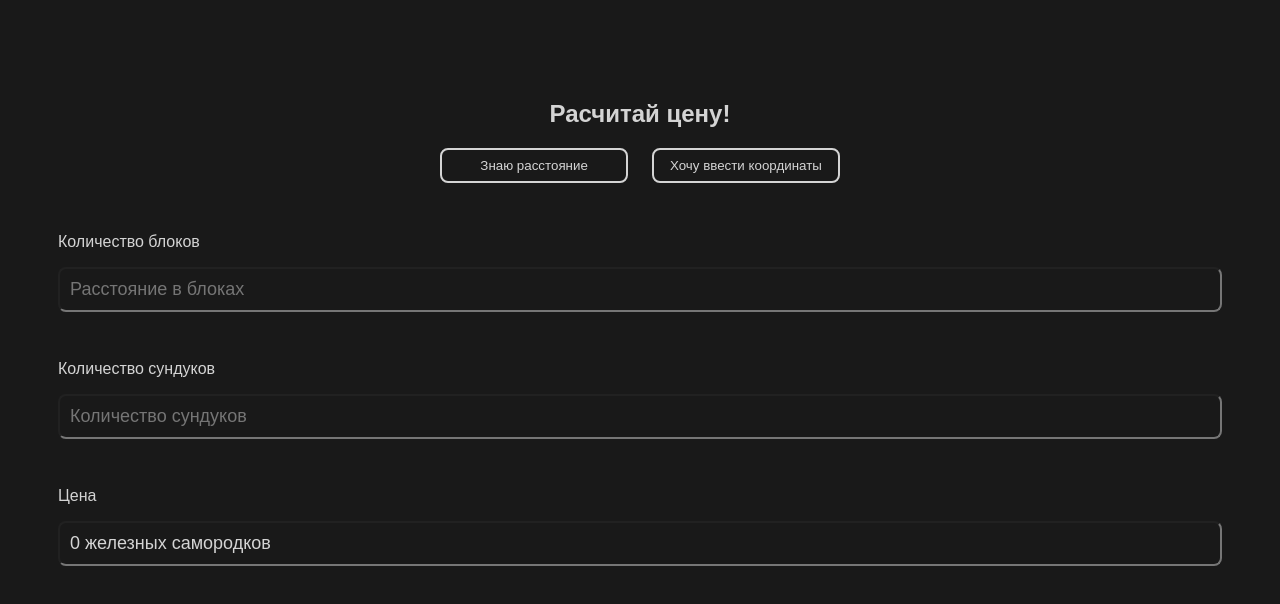
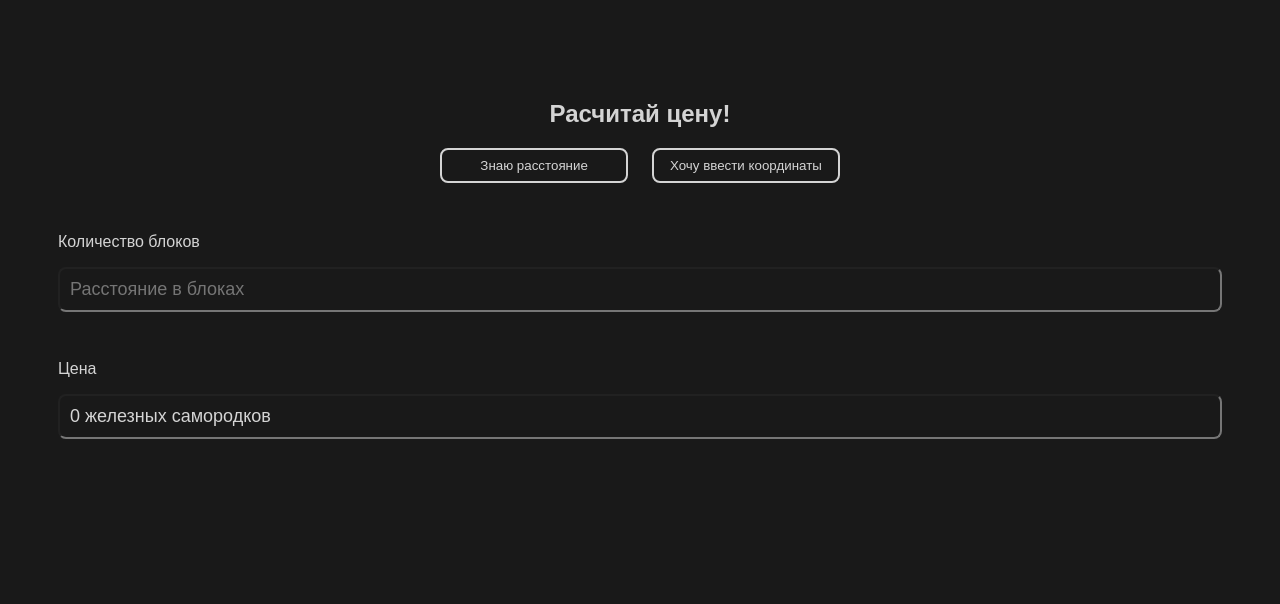
Before and after one commit to oleksandrshtonda/fsd_calculator-kukuruznik, a plain HTML site: page index.html in a window 1280 px wide. Drawn offline with Linux system fonts and the light colour scheme.

Commit message:
Update index.html

```diff
--- a/index.html
+++ b/index.html
@@ -116,15 +116,6 @@
       >
     </div>
 
-    <p>Количество сундуков</p>
-    <input
-      class="calculator__input"
-      id="input-chests"
-      type="number"
-      placeholder="Количество сундуков"
-      onkeyup="refreshContent()"
-    >
-
     <p>Цена</p>
     <input class="calculator__input" id="input-price" type="text" readonly placeholder="Тут цена">
   </div>
@@ -153,7 +144,6 @@
 
     document.querySelector('#input-from').value = '';
     document.querySelector('#input-to').value = '';
-    document.querySelector('#input-chests').value = '';
     document.querySelector('#input-blocks').value = '';
     document.querySelector('#input-price').value = '0 железных самородков'
 
@@ -176,26 +166,32 @@
 
   function createPoint(pointData) {
     return {
-      x: pointData[0] || null,
-      y: pointData[1] || null,
+      x: pointData[0],
+      y: pointData[1],
     }
   }
 
   function refreshContent() {
     const firstPoint = document.querySelector('#input-from').value.split(' ');
     const secondPoint = document.querySelector('#input-to').value.split(' ');
-    const chestsValue = document.querySelector('#input-chests').value;
     let distanceValue = 0;
 
     if (state.mode === DISTANCE_KNOWN) {
-      const valueFromInput = document.querySelector('#input-blocks').value
+      const valueFromInput = +document.querySelector('#input-blocks').value;
+      console.log(valueFromInput)
 
       distanceValue = valueFromInput > 50 ? valueFromInput : 50;
     } else {
       distanceValue = calculateDistance(createPoint(firstPoint), createPoint(secondPoint));
     }
 
-    const price = Math.floor(((distanceValue / 50) * 4) * Math.ceil(chestsValue / 4));
+    const price = Math.floor((distanceValue / 50) * 2);
+
+    if (state.mode != DISTANCE_KNOWN && firstPoint.length + secondPoint.length < 4) {
+      document.querySelector('#input-price').value = "Введите корректные данные";
+
+      return;
+    }
 
     document.querySelector('#input-price').value = isNaN(price) ? "Введите корректные данные" : price + " железных самородков";
   }
```
